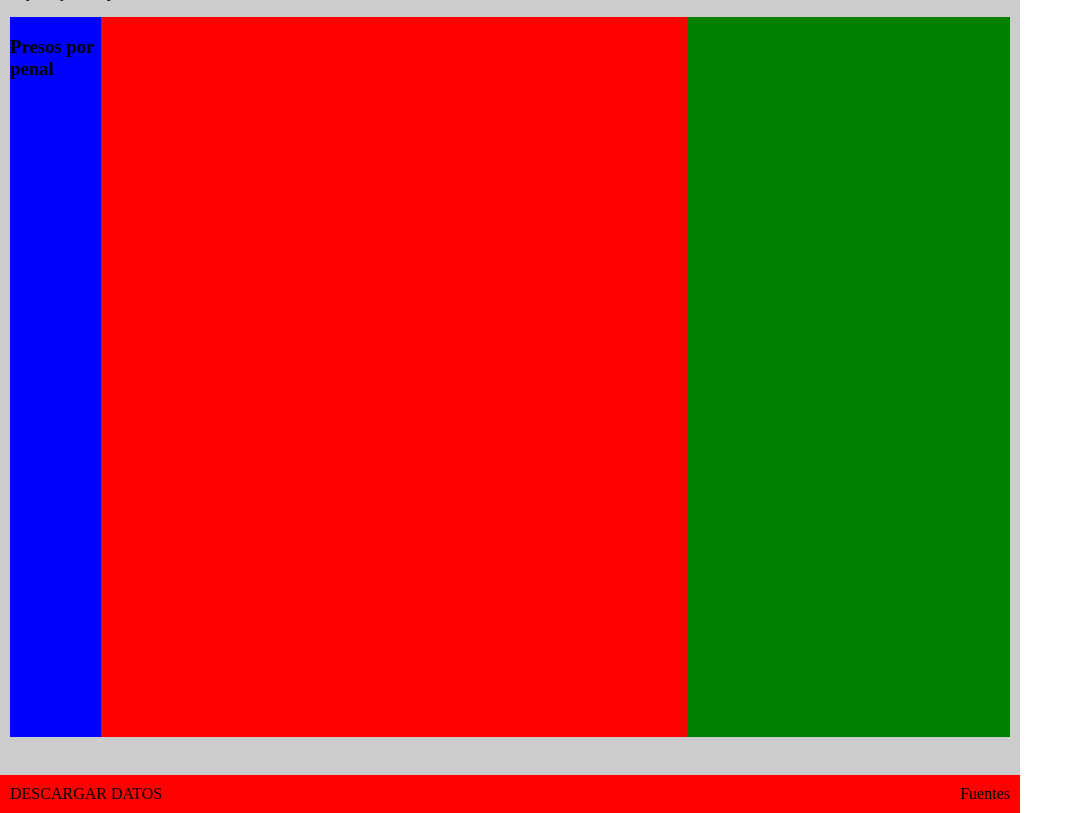
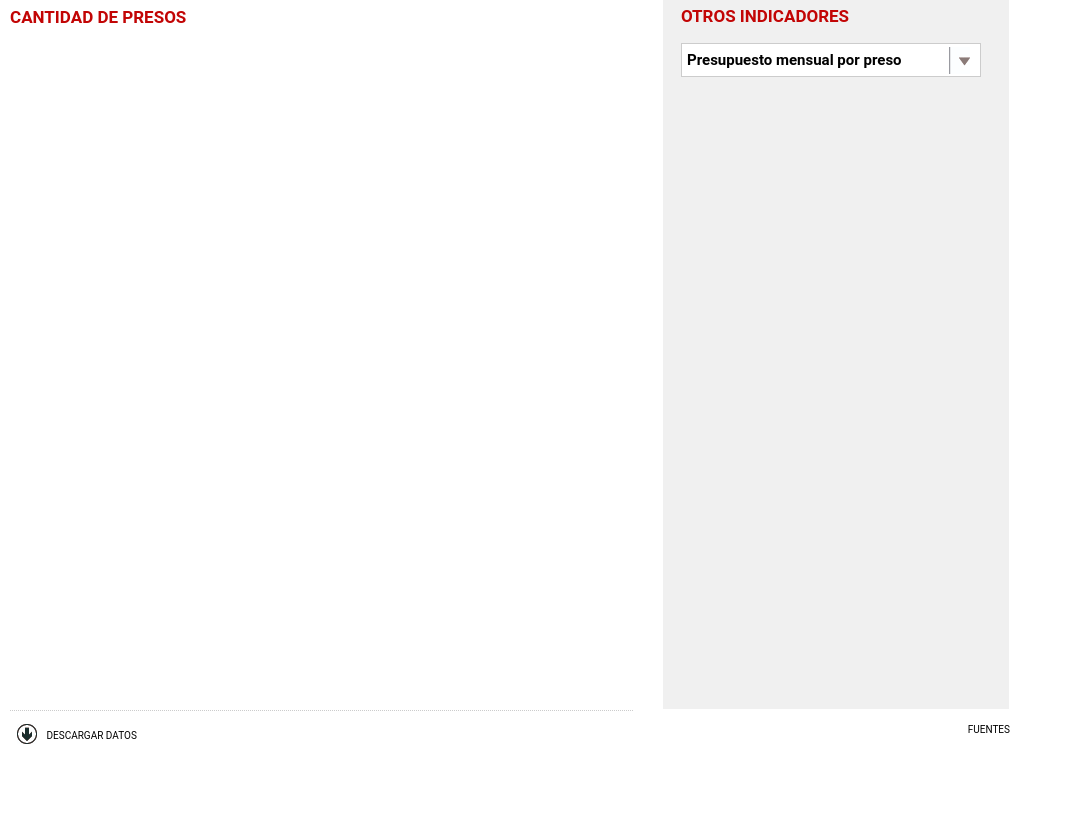
Before and after one commit to ClarinData/ServicioPenitenciario, a plain HTML site: page index.html in a window 1280 px wide. Shown: the part 81-894 px from the top of the page, without its empty margins (0-1083 px from the left). After the commit the page ends 837 px from the top, so only its background shows below. Drawn offline with Linux system fonts and the light colour scheme.

Commit message:
AjustesGralesCss

```diff
--- a/css/style.css
+++ b/css/style.css
@@ -6,9 +6,9 @@ body{
 }
 
 header {
-	padding:10px;
+	padding:10px 10px 1px 10px;
 	width: 1000px;
-	background:#ccc;
+	/*background:#ccc;*/
 	line-height: 10px;
 }
 
@@ -19,51 +19,119 @@ h1 {
 	letter-spacing: -1,799999px;
 }
 
+h3 {
+	font-family: "Roboto";
+	font-size:17px;
+	text-transform:uppercase;
+	color: #C20505;
+}
+
+#barras h3 {
+	padding-left: 18px;
+}
+
+
 p {
 	margin: 0px;
 }
 
 section {
-	padding:10px;
+	padding:1px 10px 0px 10px;
 	width: 1000px;
-	height: 748px;
-	background:#ccc;
+	height: 735px;
+	/*background:#ccc;*/
 }
 
 #referencias {
 	width:91px;
 	height:720px;
 	float: left;
-	background:blue;
+	/*background:blue;*/
 }
 
 #barras {
-	width:323px;
+
+	width:346px;
 	height:720px;
 	float: left;
-	background:green;
+	background:#f0f0f0;
 }
 
 #mapa {
-	margin:0px;
-	width:586px;
+	border-top: dotted #ccc 1px;
+	border-bottom: dotted #ccc 1px;
+	margin-right:30px;
+	width:623px;
 	height:720px;
-	background:red;
+	/*background:red;*/
 	float: left;
 }
 
 footer {
-	padding:10px;
+	font-family:"Roboto";
+	font-size: 10px;
+	text-transform:uppercase;
+	padding:0px 10px 10px 10px;
 	width: 1000px;
-	background:red;
+	/*background:red;*/
 	overflow: hidden;
 }
 
+a{
+	color:black;
+	text-decoration:none;
+}
+
 #data {
-
 	float:left;
 }
+
+#data::before {
+   padding: 7px;
+   content: url(../images/descargar.jpg);
+   vertical-align: -42%;
+}
+
 
 #fuentes {
 	float:right;
 }
+
+
+/*ESTILOS SELECT*/
+
+select::-ms-expand {  /*explorer*/
+    display: none;
+}
+
+select {
+	-webkit-appearance:none; /*chrome*/
+   -moz-appearance:none; /*mozilla*/
+   text-indent: 0.01px;	/*mozilla*/
+    text-overflow: '';	/*mozilla*/
+    appearance:none;
+
+}
+
+.styled select {
+   background: transparent;
+   width: 300px;
+   padding: 5px;
+   font-family:"Roboto";
+   font-weight:bold;
+   font-size: 15px;
+   border: 1px solid #ccc;
+   height: 34px;
+   cursor: pointer;
+
+}
+
+.styled{
+   margin-left:18px;
+   width: 300px;
+   height: 34px;
+   overflow: hidden;
+   background: url(../images/flecha.jpg) no-repeat 96% white;
+   background-size: 21px 27px;
+
+}
--- a/index.html
+++ b/index.html
@@ -5,34 +5,46 @@
 		<title>Sistema Penitenciarioooo</title>
 		<link rel="stylesheet" href="css/style.css">
 		<!--[if IE]><script src="http://html5shiv.googlecode.com/svn/trunk/html5.js"></script><![endif]-->
-		<script scr ="script/script.js"></script>
+		<script scr ="script/script.js"> </script>
 
 	</head>
 
 	<body>
 
 	<header>
-		<h1>Radiografía de las cárceles argentinas</h1>
-		<p>Aqui bajada explicativa de la dataViz</p>
+		<h1>Radiografía de las cárceles</h1>
 	</header>
 
 	<section id="content">
-		<article id="referencias">
+		<!-- <article id="referencias">
 			<h3>Presos por penal</h3>
-		</article>
+		</article> -->
 
 		<article id="mapa">
+			<h3>Cantidad de presos</h3>
 			<svg id="mapaPenales"> </svg>
 		</article>
 
 		<article id="barras">
+			<h3>Otros indicadores</h3>
+			<div class="styled">
+			<select id="indicadores">
+    			<option value="1" selected> Presupuesto mensual por preso</option>
+    			<option value="2"> Muertos en penitenciaria </option>
+    			<option value="3" >Reincidentes</option>
+    			<option value="4"> No estudian </option>
+    			<option value="5"> No Trabajan </option>
+    			<option value="6"> No se capacitan </option>
+  			</select>
+			</div>
+
 		</article>
 	</section>
 
 
 		<footer>
-			<p id="data">DESCARGAR DATOS</p>
-			<p id="fuentes">Fuentes</p>
+			<p id="data"><a href="#"> DESCARGAR DATOS </a></p>
+			<p id="fuentes"><a href="#">FUENTES</a></p>
 		</footer>
 
 
```
Also changed, not shown: images/descargar.jpg (added), images/flecha.jpg (added).
